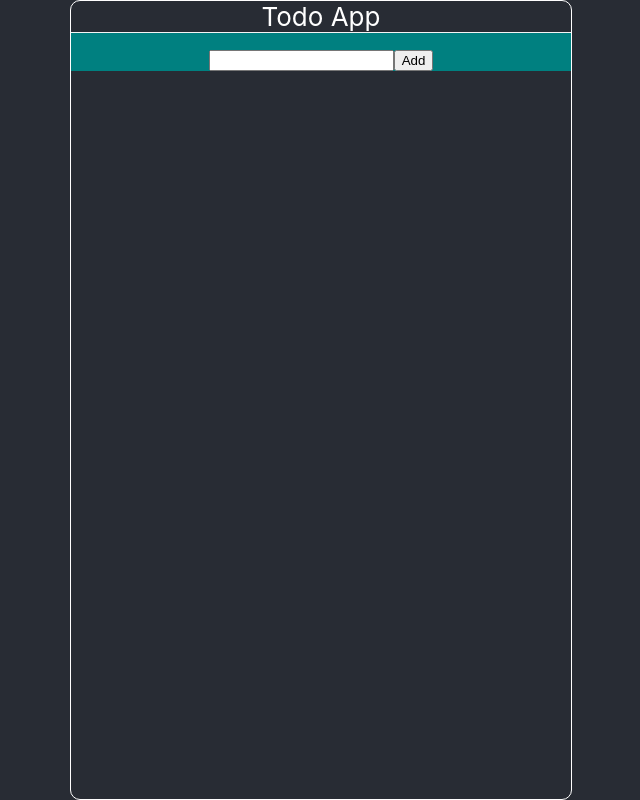
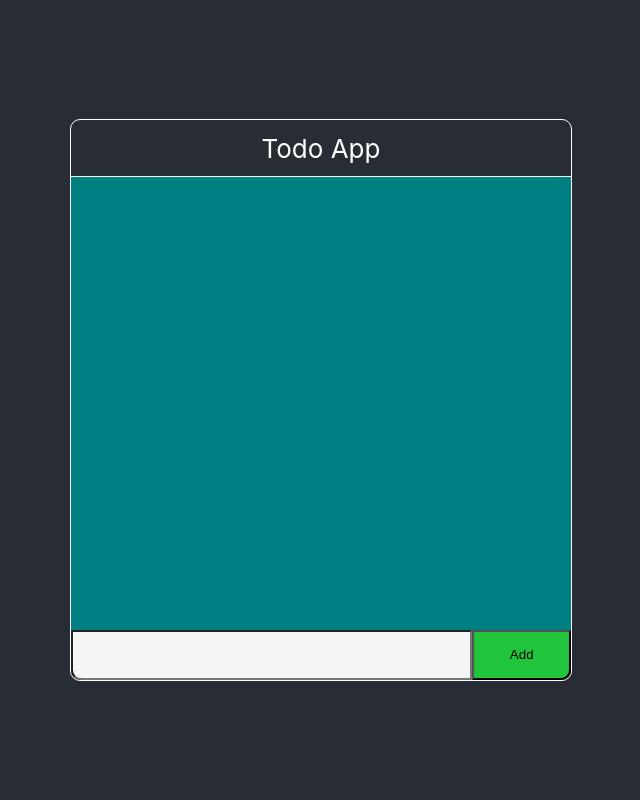
Before and after one commit to satish-rajnale/React-Hooks_and-Redux, a React (Create React App) app in the folder reacthooksandredux/: page / in a window 1280 px wide. Shown: the whole page, without its empty margins (319-959 px from the left). Built offline with nearby package versions, Linux system fonts and the light colour scheme.

Commit message:
add css and first run sccess

```diff
--- a/reacthooksandredux/src/App.css
+++ b/reacthooksandredux/src/App.css
@@ -17,7 +17,8 @@
 
 
 .todoApp{
-  flex: 1;
+
+
   display: flex;
   flex-direction: column;
   width:500px;
@@ -40,14 +41,40 @@
   color: white;
 }
 
+section{
+  flex:1 0 auto;
+  display: flex;
+  flex-direction: column;
+}
+
 .todoBody{
-  height:max-content;
+
   display: flex;
   flex-direction: column;
   width:100%;
+  flex-grow: inherit;
+
 
   background-color: teal;
 }
+
+.footer{
+ height:10%;
+ display: flex;
+
+}
+input[type="text"]{
+  width:80%;
+  background-color: whitesmoke;
+  border-bottom-left-radius: 10px;
+
+}
+button[type="submit"]{
+  width:20%;
+  background-color: rgb(33, 197, 60);
+  border-bottom-right-radius: 10px;
+}
+
 .App-link {
   color: #61dafb;
 }
--- a/reacthooksandredux/src/App.tsx
+++ b/reacthooksandredux/src/App.tsx
@@ -24,20 +24,26 @@ function App() {
        <Header buttontext="Todo App" incrementor={3}/>
 
       </header>
-      <body>
+      <section>
         <div className="todoBody">
           <div className="todoLists" >
             <ul className="addList">
-              {}
+              {todoList.length!==0 ?
+                todoList.map((data, index) => (
+                  <li key={index} className="listitem">
+                    <div>{data}</div><button>X</button>
+                  </li>
+                ))
+              : null }
             </ul>
           </div>
-          <div className="footer">
+
+        </div>
+        <div className="footer">
             <input type="text" value={task} onChange={handleChange}/>
             <button type="submit" onClick={addTodo}>Add</button>
           </div>
-        </div>
-
-      </body>
+      </section>
       </div>
     </div>
   );
--- a/reacthooksandredux/src/Header.tsx
+++ b/reacthooksandredux/src/Header.tsx
@@ -10,7 +10,7 @@ interface HeaderText {
 function Header(props : HeaderText) {
     return (
         <div>
-            <text>{props.buttontext}</text>
+            <div>{props.buttontext}</div>
 
         </div>
     )
```
